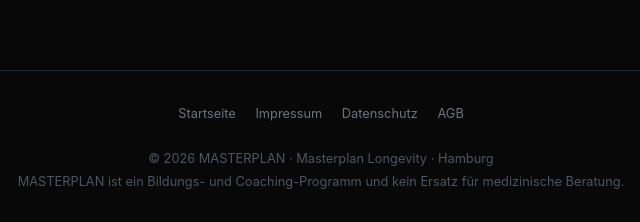
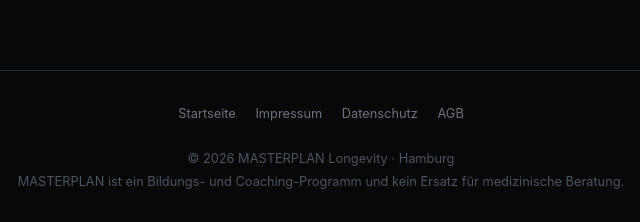
Before and after one commit to Florianbenjaminseeger/masterplan-longevity, a plain HTML site: page agb.html in a window 1280 px wide. Shown: the part 6918-7140 px from the top of the page, 319-959 px from the left. Drawn offline with Linux system fonts and the light colour scheme.

Commit message:
Footer: Konsistentes Wording 'MASTERPLAN Longevity · Hamburg'

```diff
--- a/agb.html
+++ b/agb.html
@@ -381,7 +381,7 @@
   <a href="./datenschutz.html">Datenschutz</a>
   <a href="./agb.html">AGB</a>
   <br><br>
-  © 2026 MASTERPLAN · Masterplan Longevity · Hamburg<br>
+  © 2026 MASTERPLAN Longevity · Hamburg<br>
   MASTERPLAN ist ein Bildungs- und Coaching-Programm und kein Ersatz für medizinische Beratung.
 </footer>
 
```
